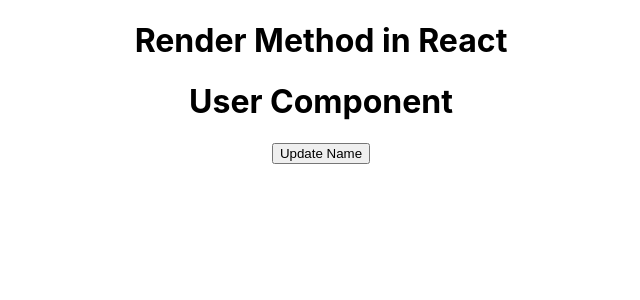
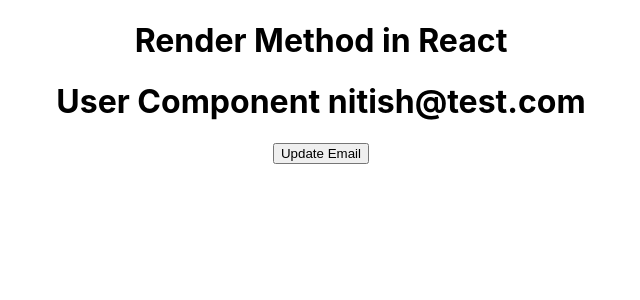
Before and after one commit to Nitish8800/React-Practice-Tutorial, a React (Create React App) app in the folder react_tutorial_3_state-fun/: page / in a window 1280 px wide. Shown: the top 300 px of the page, without its empty margins (319-959 px from the left). Built offline with nearby package versions, Linux system fonts and the light colour scheme.

Commit message:
React tutorial in Hindi #23 Render life cycle method

```diff
--- a/react_tutorial_3_state-fun/src/App.js
+++ b/react_tutorial_3_state-fun/src/App.js
@@ -267,8 +267,9 @@
   return (
     <div className="App">
       <h1>Render Method in React</h1>
-      <User name={name} />
-      <button onClick={() => setName("NiKU")}>Update Name</button>
+      {/* <User name={name} /> */}
+      {/* <button onClick={() => setName("NiKU")}>Update Name</button> */}
+      <User />
     </div>
   );
 }
--- a/react_tutorial_3_state-fun/src/components/User.js
+++ b/react_tutorial_3_state-fun/src/components/User.js
@@ -17,18 +17,19 @@
   constructor() {
     super();
     this.state = {
-      email: "niku@test.com",
+      email: "nitish@test.com",
     };
   }
   render() {
-    // console.warn("Render method", this.state.email);
-    console.warn("Render method", this.props);
+    // console.warn("Render method", this.props);
+    console.warn("Render method", this.state.email);
     return (
       <div>
-        <h1>User Component </h1>
-        {/* <button onClick={() => this.setState({ email: "niku@test.com" })}>
+        {/* <h1>User Component {this.props.name}</h1> */}
+        <h1>User Component {this.state.email}</h1>
+        <button onClick={() => this.setState({ email: "niku@test.com" })}>
           Update Email
-        </button> */}
+        </button>
       </div>
     );
   }
```
